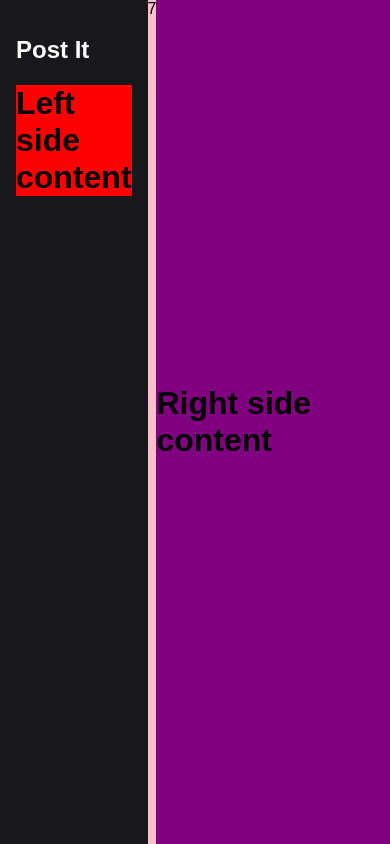
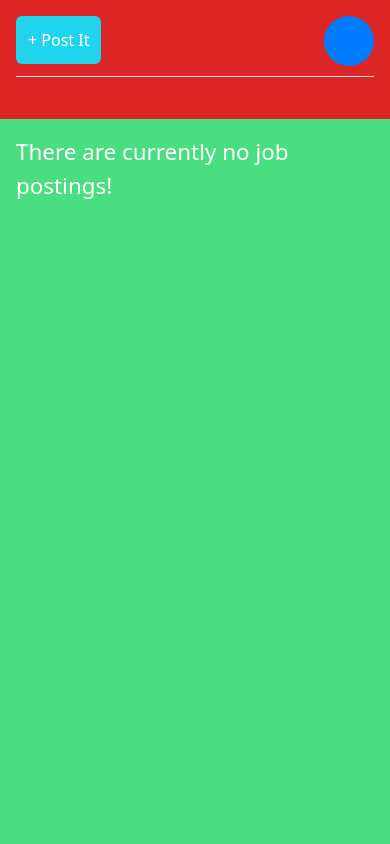
Before and after one commit to lucaliebenberg/post-it, a Django app: template templates/index.html in a window 390 px wide. Run offline with Django 5.2, Linux system fonts and the light colour scheme; the template is opened without the code that fills it, so the values that code supplies are empty; parts of the project's set-up code (start-up, migrations or seed data) failed here and were passed over; some libraries are stand-ins or nearby versions.

Commit message:
feat: complete UI refactor --> Tailwind. Mobile first lets go

```diff
--- a/templates/index.html
+++ b/templates/index.html
@@ -10,31 +10,49 @@
     integrity="sha256-hVVnYaiADRTO2PzUGmuLJr8BLUSjGIZsDYGmIJLv2b8="
     crossorigin="anonymous"></script>
     <script src="semantic/dist/semantic.min.js"></script>
-    <title>Post It</title>
+    <script src="https://cdn.tailwindcss.com"></script>
+    <title>Post It | Just post it 📃</title>
 </head>
 <body style='margin: 0; padding: 0;'>
 
 
     <!-- Parent Container -->
-<div style='display: flex; flex-direction: row; flex-basis: auto; height: auto; width: 100%; background-color: pink; font-family: Arial, Helvetica, sans-serif;'>
+    <div class='flex flex-col h-auto w-[100%] bg-purple-500 font-sans'>
 
-    <!-- Left side [start] -->
-    <div style='background-color: #18181b; flex-basis: 20%; padding: 1rem;'>
-        <h2 style='color: white;'>Post It</h2>
-        <div style='background-color: red;'>
-            <h1>Left side content</h1>
-        </div>
-    </div>
-    <!-- Left side [end]  -->7
+    <!-- Main [start] -->
+      <div class='bg-green-400 basis-[80%] min-h-[100vh] w-[100%]'>
+        <div class='flex flex-col h-[100vh] w-[100%]'>
+            <div class='bg-red-600 flex-grow-[1] p-[1em]'>
+                <div class='flex flex-row justify-between w-auto'>
+                    <button class='bg-cyan-400 text-black p-1 rounded-md w-auto mb-3'>
+                        <a href='{% url "jobposts:create_jobpost"%}' class='no-underline text-white p-2 w-auto flex m-auto'> + Post It</a>
+                    </button>
 
-    <!-- Right side [start] -->
-      <div style='background-color: purple; flex-basis: 80%;'>
-        <div style='display:flex; flex-direction: column; justify-content: center; margin: 0 auto; min-height: 100vh;'>
-            <h1>Right side content</h1>
+                    <a
+                    id="account-menu"
+                    href="{% url 'accounts:account_menu' %}"
+                    class='no-underline flex align-middle'
+                >
+                    <button class='bg-[#007bff] text-white border-none p-3 rounded-[50%] text-auto w-[50px] h-[50px] flex align-middle justify-center'
+                    >
+                        {{ current_user.username|slice:":4" }}
+                    </button>
+                    </a>
+                </div>
+                <div class='w-[100%]'>
+                    <hr />
+                </div>
+            </div>
+
+            <!-- Job postings [start] -->
+            <div class='bg-green-400 flex-grow-[24] m-auto p-[1em]'>
+                <h4 class='font-sans text-[1.4rem] text-white '>There are currently no job postings!</h4>
+            </div>
+            <!-- Job postings [end] -->
+
         </div>
       </div>
-    <!-- Right side [end] -->
-
+    <!-- Main [end] -->
 
  </div>
 <!-- Parent container [end]  -->
```
